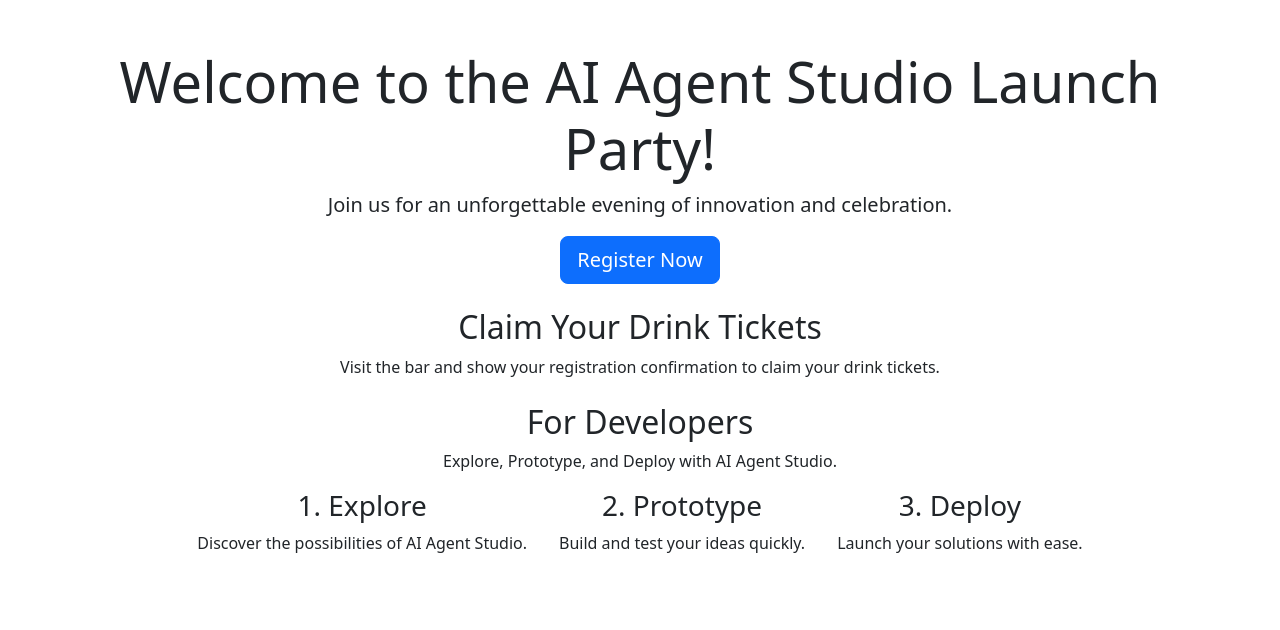
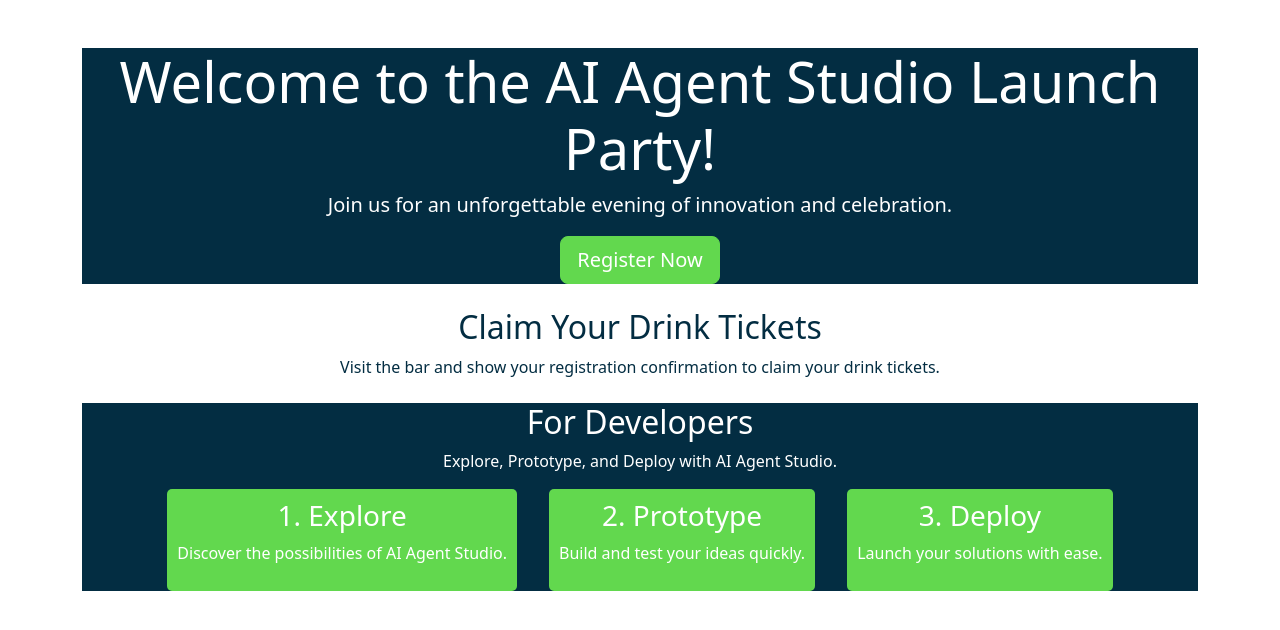
Before and after one commit to shikharsingh/Now-Agent-Demo-Test10, a plain HTML site: page index.html in a window 1280 px wide. Drawn offline with nearby package versions, Linux system fonts and the light colour scheme.

Commit message:
Update index.html with brand colors and approved content

```diff
--- a/index.html
+++ b/index.html
@@ -5,6 +5,34 @@
     <meta name="viewport" content="width=device-width, initial-scale=1.0">
     <title>AI Agent Studio Launch Party</title>
     <link href="https://cdn.jsdelivr.net/npm/bootstrap@5.3.0-alpha1/dist/css/bootstrap.min.css" rel="stylesheet">
+    <style>
+        body {
+            background-color: #FFFFFF;
+            color: #000000;
+        }
+        .hero-section {
+            background-color: #032D42;
+            color: #FFFFFF;
+        }
+        .btn-primary {
+            background-color: #62D84E;
+            border-color: #62D84E;
+        }
+        .drink-tickets-section {
+            background-color: #FFFFFF;
+            color: #032D42;
+        }
+        .developer-cta-section {
+            background-color: #032D42;
+            color: #FFFFFF;
+        }
+        .step {
+            background-color: #62D84E;
+            color: #FFFFFF;
+            padding: 10px;
+            border-radius: 5px;
+        }
+    </style>
 </head>
 <body>
     <div class="container text-center mt-5">
```
